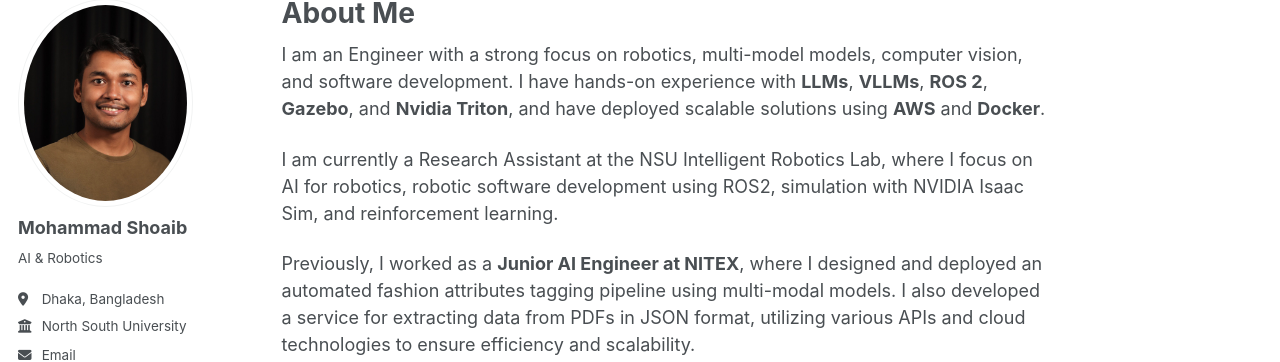
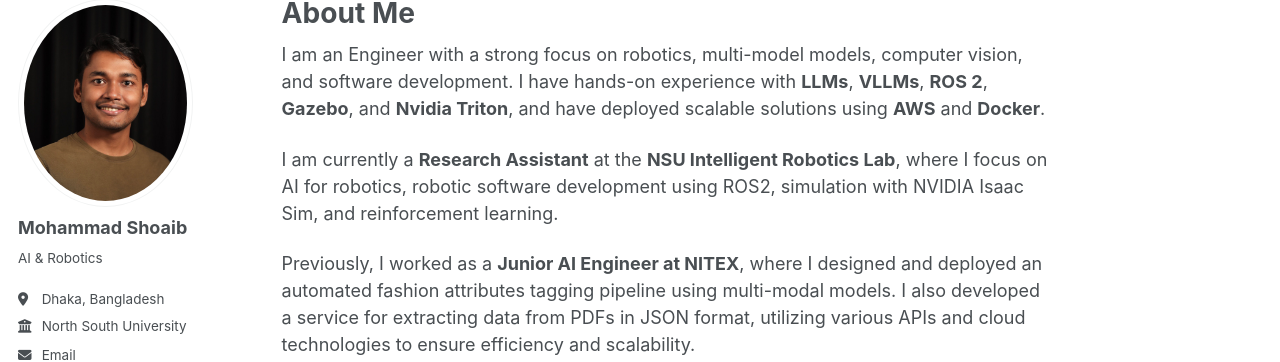
Before and after one commit to shoaib6174/shoaib6174.github.io, a Jekyll site: the page built from _pages/about.md, in a window 1280 px wide and 1181 px high. Shown: the part 107-469 px from the top of the window. Built offline with Jekyll 4.4.1, drawn with Linux system fonts in a browser that asks for light colours.

```diff
--- a/_pages/about.md
+++ b/_pages/about.md
@@ -12,7 +12,7 @@
 
 I am an Engineer with a strong focus on robotics, multi-model models, computer vision, and software development. I have hands-on experience with **LLMs**, **VLLMs**, **ROS 2**, **Gazebo**, and **Nvidia Triton**, and have deployed scalable solutions using **AWS** and **Docker**.
 
-I am currently a Research Assistant at the NSU Intelligent Robotics Lab, where I focus on AI for robotics, robotic software development using ROS2, simulation with NVIDIA Isaac Sim, and reinforcement learning.
+I am currently a **Research Assistant** at the **NSU Intelligent Robotics Lab**, where I focus on AI for robotics, robotic software development using ROS2, simulation with NVIDIA Isaac Sim, and reinforcement learning.
 
 Previously, I worked as a **Junior AI Engineer at NITEX**, where I designed and deployed an automated fashion attributes tagging pipeline using multi-modal models. I also developed a service for extracting data from PDFs in JSON format, utilizing various APIs and cloud technologies to ensure efficiency and scalability.
 
```
Also changed, not shown: 1 other file.
